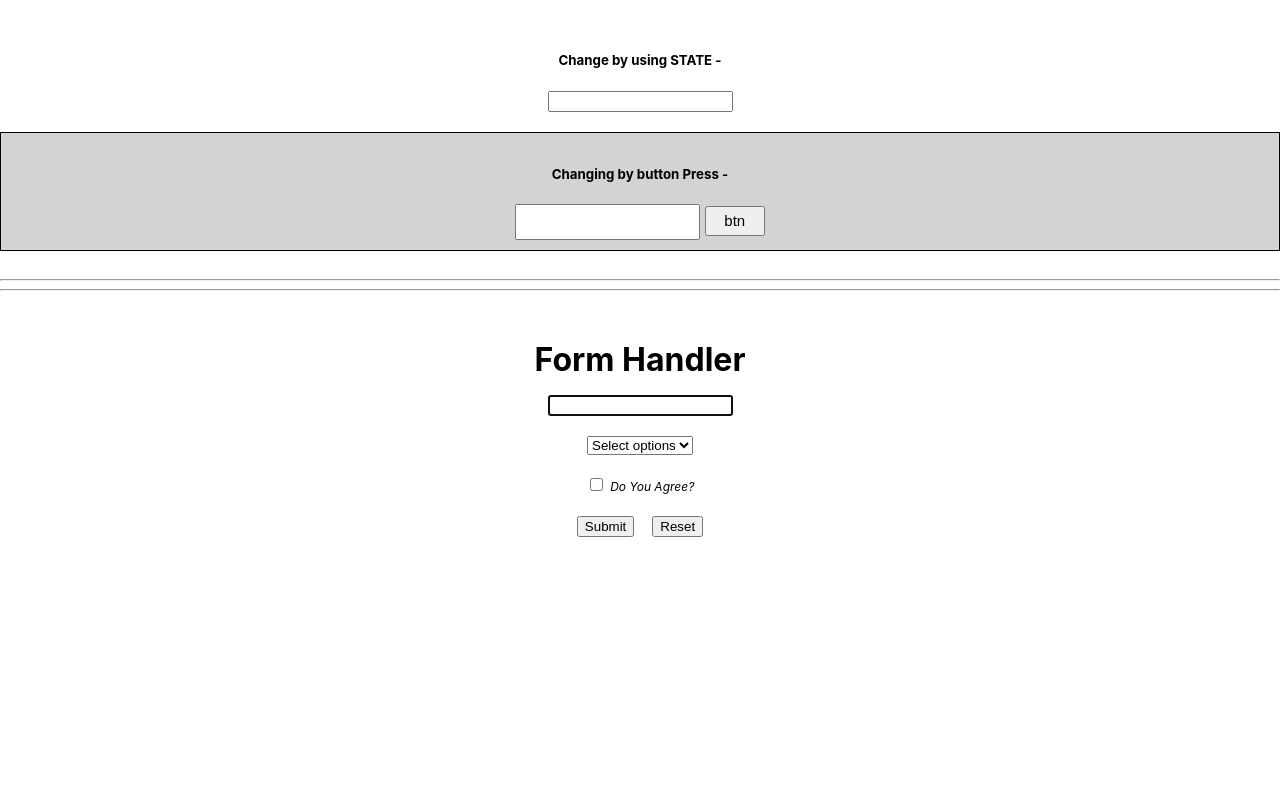
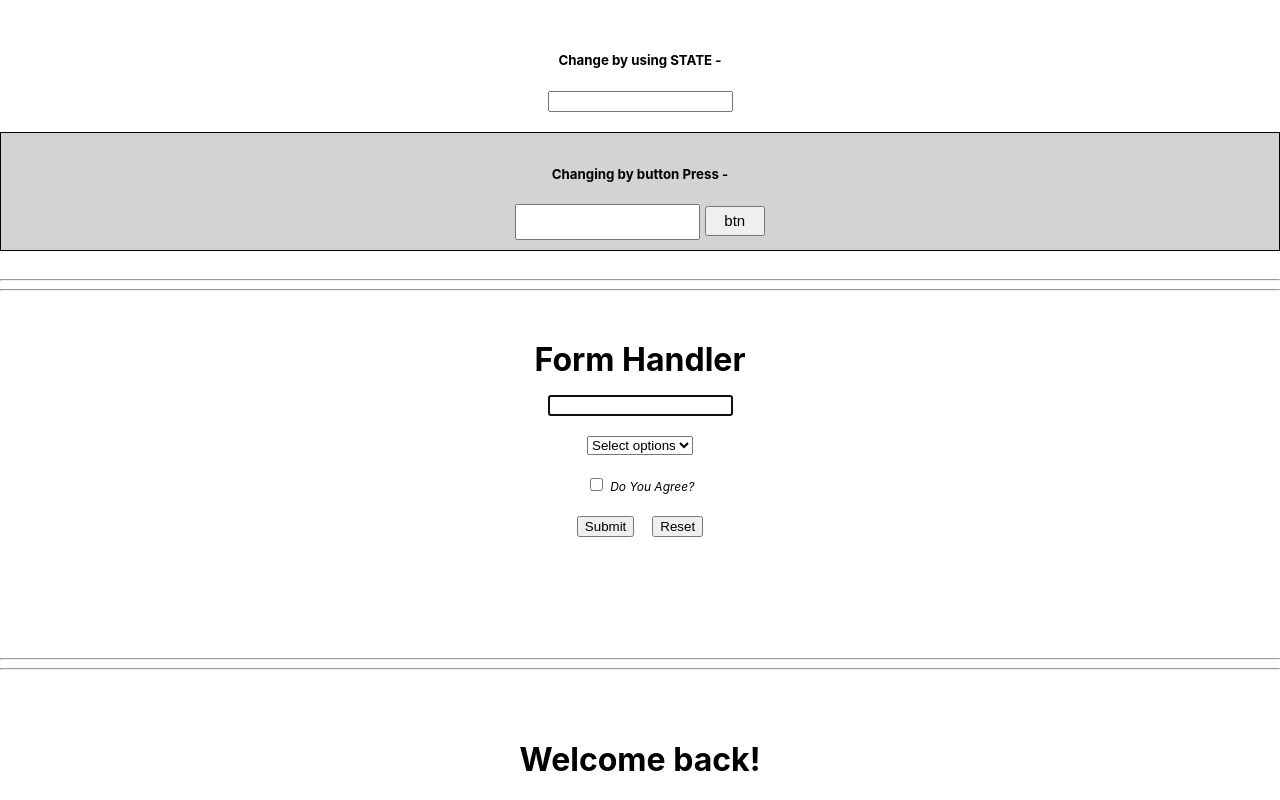
Before and after one commit to Shivam-io-afk/learningReact, a React (Create React App) app: page / in a window 1280 px wide. Shown: the part 998-1798 px from the top of the page. Before the commit the page ends 1549 px from the top, so only its background shows below. Built offline with nearby package versions, Linux system fonts and the light colour scheme.

Commit message:
knowReact;

```diff
--- /dev/null
+++ b/src/conditionRendering.js
@@ -0,0 +1,22 @@
+import React from 'react';
+import Form from './form'
+
+const Rendering = () => {
+    const isLoggedIn = true;
+
+    return (
+        <div>
+            {
+                isLoggedIn ? <div>
+                    <h1>Welcome back!</h1>
+                     </div>
+                    : <div>
+                        <h1>Please sign in.</h1>
+                        <Form/>
+                    </div>
+            }
+        </div>
+    );
+};
+
+export default Rendering;
--- a/src/index.js
+++ b/src/index.js
@@ -6,17 +6,29 @@ import {State} from './UsingState';
 import Porps from './UsingProps'
 import reportWebVitals from './reportWebVitals';
 import Form from './form';
+import Rendering from './conditionRendering';
 
 const root = ReactDOM.createRoot(document.getElementById('root'));
 root.render(
   <React.StrictMode>
     <App/>
+
     <br/><hr/><hr/><br/>
+
     <State/>
+
     <br/><hr/><hr/><br/>
+
     <Porps name='LalSinghChaddha' userID="battalion 609"/>
+
     <br/><hr/><hr/><br/>
+
     <Form/>
+
+    <br/><br/><br/><br/><br/>
+    <br/><br/><br/> <hr/><hr/> <br/><br/>
+
+    <Rendering/>
   </React.StrictMode>
 );
 
```
